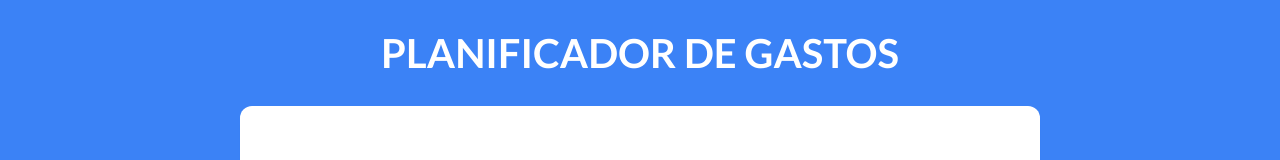
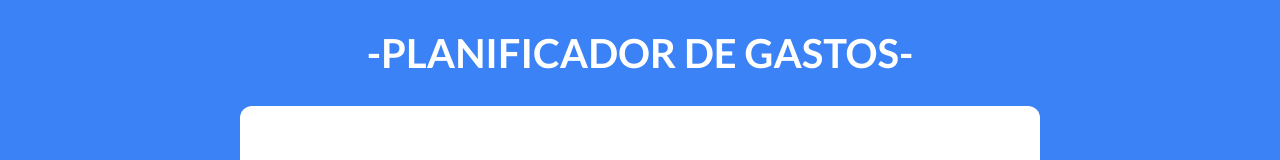
Before and after one commit to gustavoDuarte96/control-gastos, a React (Vite) app: page / in a window 1280 px wide. Shown: the top 160 px of the page. Built offline with nearby package versions, Linux system fonts and the light colour scheme.

Commit message:
Update Header.jsx

```diff
--- a/src/components/Header.jsx
+++ b/src/components/Header.jsx
@@ -5,7 +5,7 @@ import ControlPresupuesto from './ControlPresupuesto'
 const Header = ({gastos, setGastos, presupuesto, setPresupuesto, isValidPresupuesto, setIsValidPresupuesto}) => {
   return (
     <header>
-        <h1>Planificador de Gastos</h1>
+        <h1>-Planificador de Gastos-</h1>
         {isValidPresupuesto ? (
             <ControlPresupuesto
                 gastos={gastos}
```
